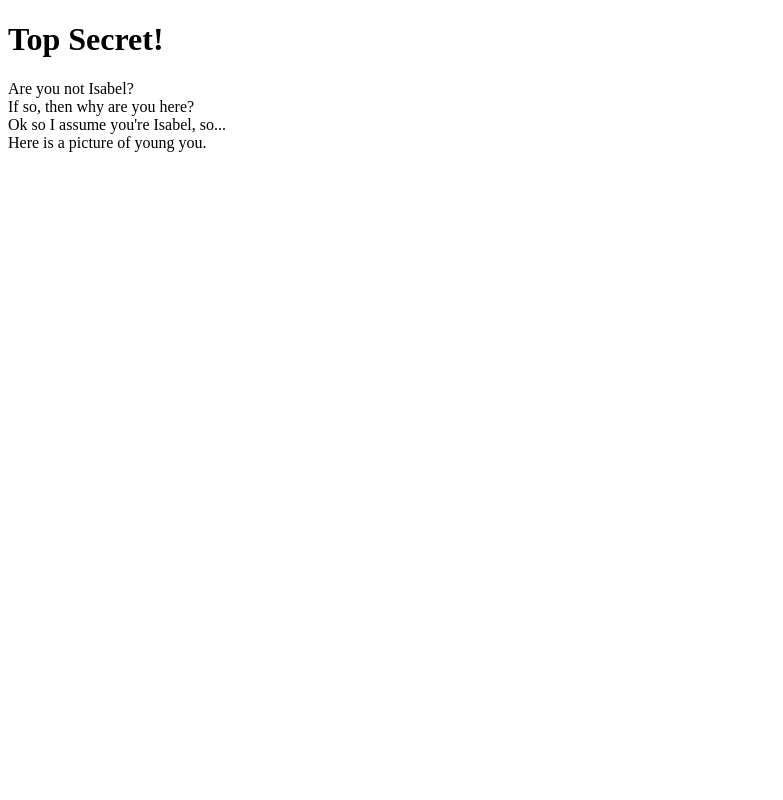
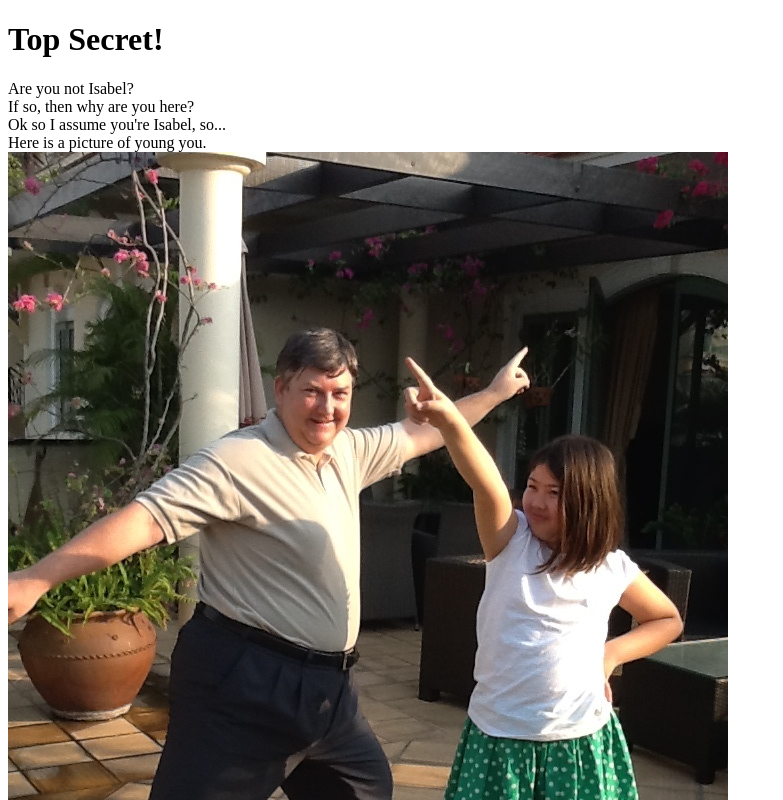
Before and after one commit to isabelandreatta1/isabelandreatta1.github.io, a plain HTML site: page index.html in a window 1280 px wide. Shown: the top 800 px of the page, without its empty margins (0-783 px from the left). Drawn offline with Linux system fonts and the light colour scheme.

Commit message:
Update index.html

```diff
--- a/index.html
+++ b/index.html
@@ -14,6 +14,7 @@
 <div class = "questions"> If so, then why are you here?</div>
 <div class = "secret">Ok so I assume you're Isabel, so...</div>
 <div class = "secret"> Here is a picture of young you.</div>
+<img id = "image" src="IMG_3294.jpg">
 <div id = "hidingblock">
 </div>
 </body>
```
